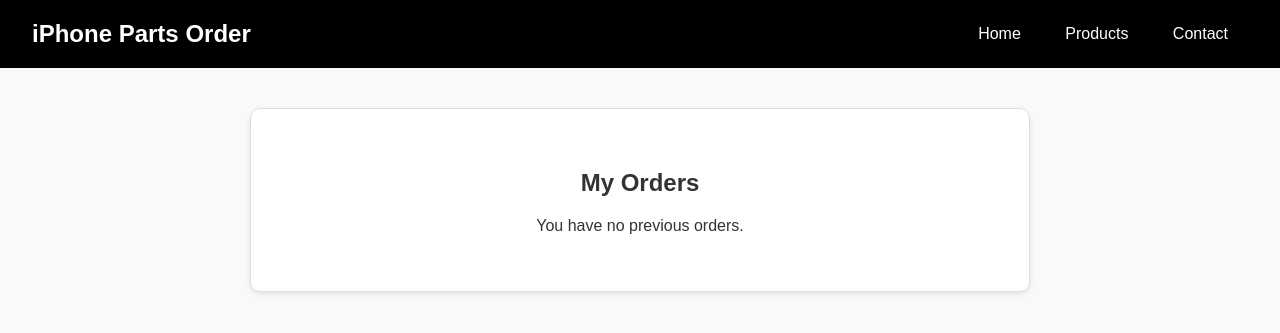
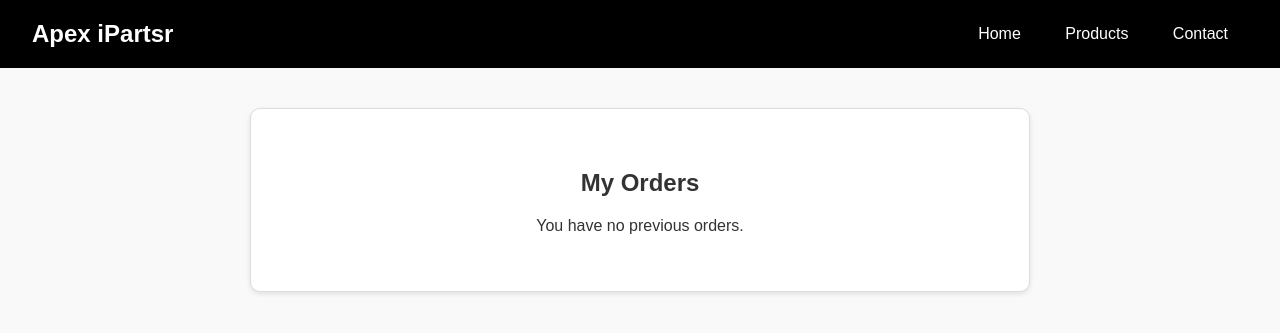
Before and after one commit to Gaurav1504333/iphone-parts-shop, a Flask app: page /orders in a window 1280 px wide. Shown: the top 333 px of the page. Run offline with Flask 3, Linux system fonts and the light colour scheme; the visitor is signed in with stand-in values (Sample User, id 1); data that the repository does not hold is empty.

Commit message:
Update header title and content in orders.html

```diff
--- a/templates/orders.html
+++ b/templates/orders.html
@@ -11,7 +11,7 @@
     <header class="sticky">
         <nav>
             <div class="logo">
-                <h1>iPhone Parts Order</h1>
+                <h1>Apex iPartsr</h1>
             </div>
             <ul class="nav-links">
                 <li><a href="{{ url_for('home') }}">Home</a></li>
```
